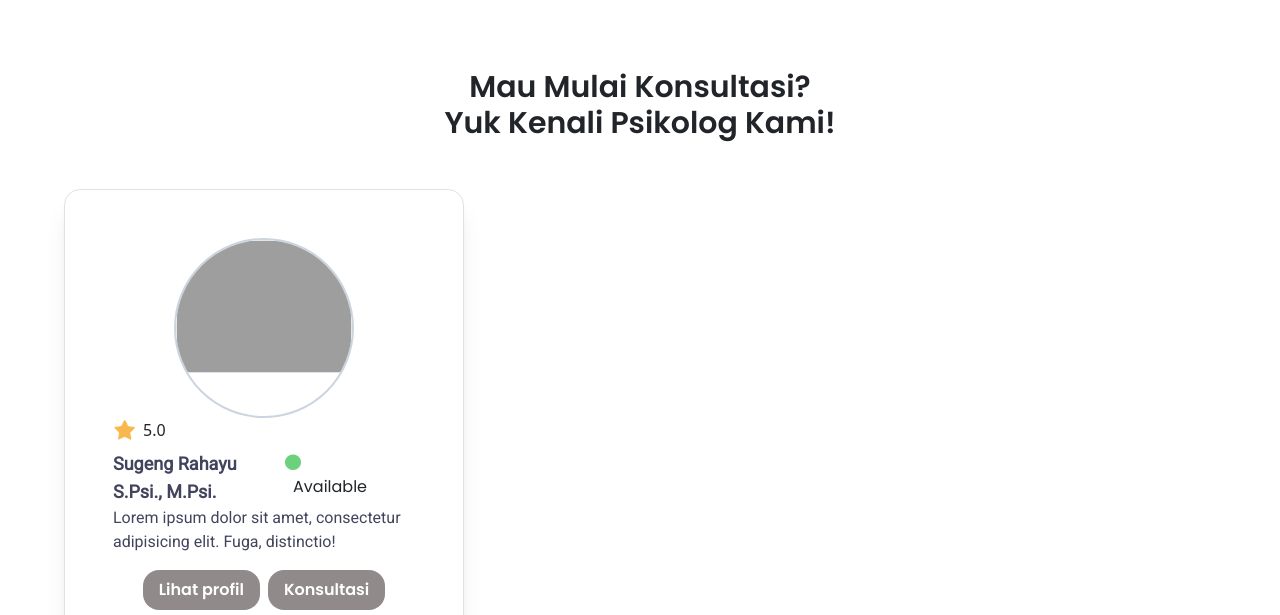
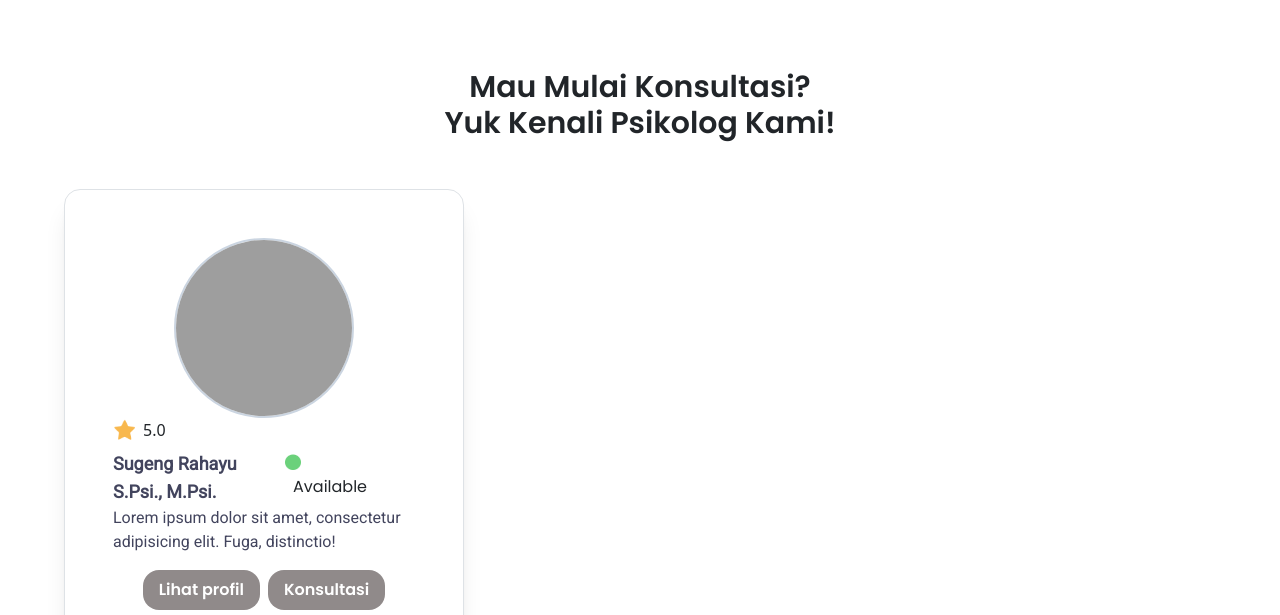
Before and after one commit to dimassetio/healme-project, a Laravel app: page /psikolog in a window 1280 px wide. Shown: the part 348-963 px from the top of the page. Run offline with Laravel 10, Linux system fonts and the light colour scheme; data comes from the database, SQL or seed files in the repository; style sheets or scripts are compiled from the project's sources; some libraries are stand-ins or nearby versions; grey boxes are pictures that could not be loaded.

Commit message:
status psikolog, foto psikolog

```diff
--- a/resources/views/app/feature/home/homePage.blade.php
+++ b/resources/views/app/feature/home/homePage.blade.php
@@ -151,15 +151,12 @@
                             <div class="flex items-center">
                                 <img class="inline-block w-3" width="16" src="{{ asset('assets/img/homePage/eclipse-green.png') }}" alt="">
                                 <p class="inline-block ms-2 font-poppins-regular text-sm lg:text-base font-extralight">
-                                    {{ $doctor->availability }}</p>
+                                    {{ $doctor->status_psikolog }}</p>
                             </div>
                         </div>
                         <div class="w-auto lg:hidden columns-2 flex items-start">
                             <img class="block my-auto w-4 lg:w-auto" width="22" src="{{ asset('assets/img/homePage/star.png') }}" alt="">
                             <p class="ms-2 text-sm lg:text-base">5.0</p>
-                        </div>
-                        <div class="pe-1 mt-3 lg:my-3">
-                            <p class="font-roboto-regular text-[#42445D] text-sm lg:text-base">{{ $doctor->description }}</p>
                         </div>
                         <div class="mt-4 lg:mt-2 columns-2 flex justify-start">
                             <button class="relative inline-flex items-center justify-center p-0.5 mb-2 me-2 overflow-hidden text-sm font-medium text-gray-900 rounded-lg group bg-gradient-to-br from-[#DDD3EF] to-[#C1E7FF] focus:ring-4 focus:outline-none focus:ring-blue-300 dark:focus:ring-blue-800">
--- a/resources/views/app/feature/psikolog/psikolog-home.blade.php
+++ b/resources/views/app/feature/psikolog/psikolog-home.blade.php
@@ -27,10 +27,8 @@
                         @foreach ($psikologs as $psikolog)
                             {{-- item 1 --}}
                             <div class="w-[400px] rounded-2xl pt-5 pb-4 px-5 shadow-xl border">
-                                <div
-                                    class="w-[180px] h-[180px] mx-auto overflow-hidden rounded-full border-2 border-slate-300">
-                                    <img class="block object-fill mx-auto border rounded-md"
-                                        src="{{ Storage::url($psikolog->profile_photo) }}" alt="">
+                                <div class="w-[180px] h-[180px] mx-auto overflow-hidden rounded-full border-2 border-slate-300 relative">
+                                    <img class="absolute inset-0 w-full h-full object-cover" src="{{ Storage::url($psikolog->profile_photo) }}" alt="">
                                 </div>
 
                                 <div class="w-auto columns-2 flex items-start">
@@ -47,7 +45,7 @@
                                     <div>
                                         <img class="inline-block -mt-1" width="16"
                                             src="{{ asset('assets/img/homePage/eclipse-green.png') }}" alt="">
-                                        <p class="inline-block ms-2 font-poppins-regular font-extralight">Available</p>
+                                        <p class="inline-block ms-2 font-poppins-regular font-extralight">{{ $psikolog->status_psikolog }}</p>
                                     </div>
                                 </div>
                                 <div class="pe-1">
```
Also changed, not shown: database/migrations/2024_05_10_095228_create_psikologs_table.php.
